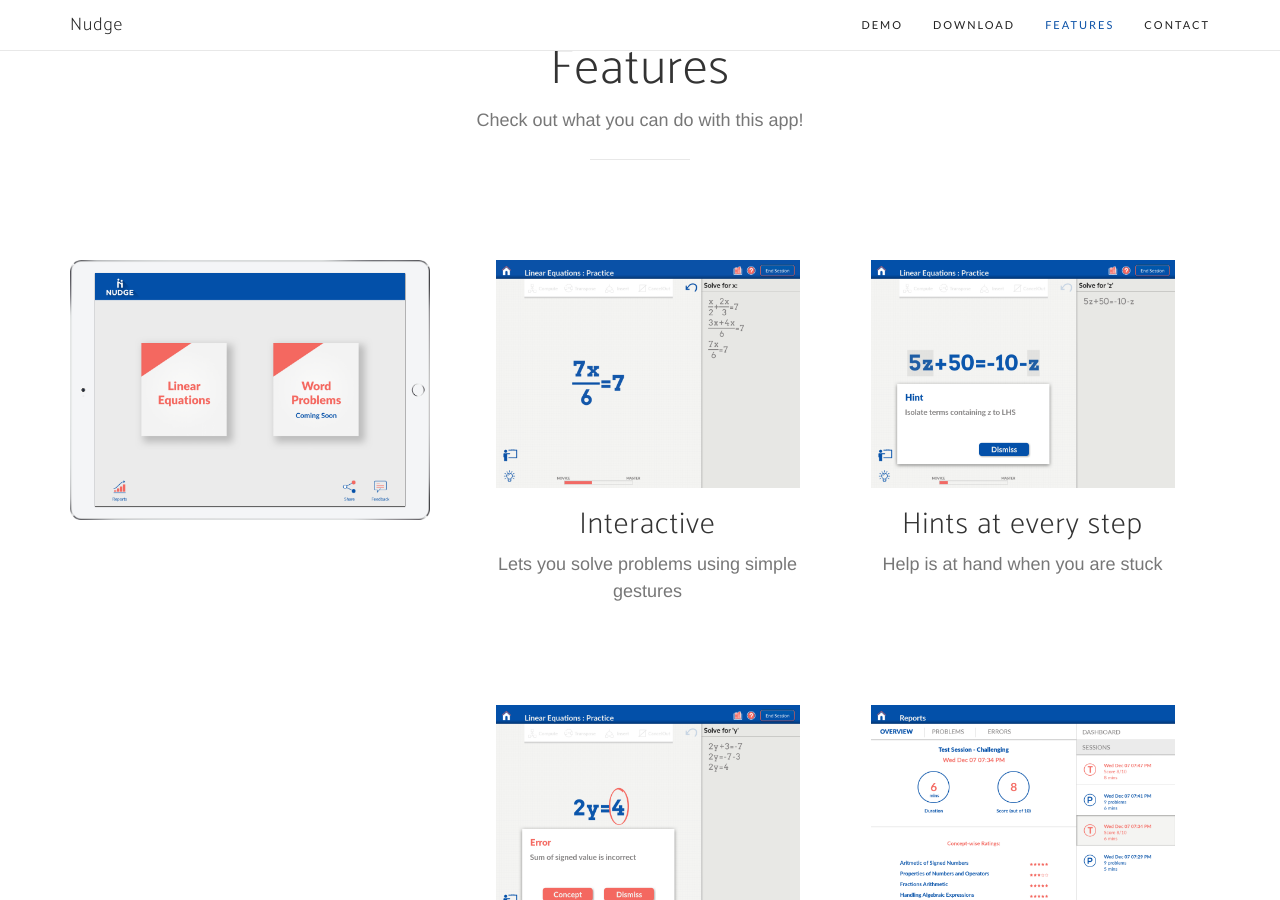
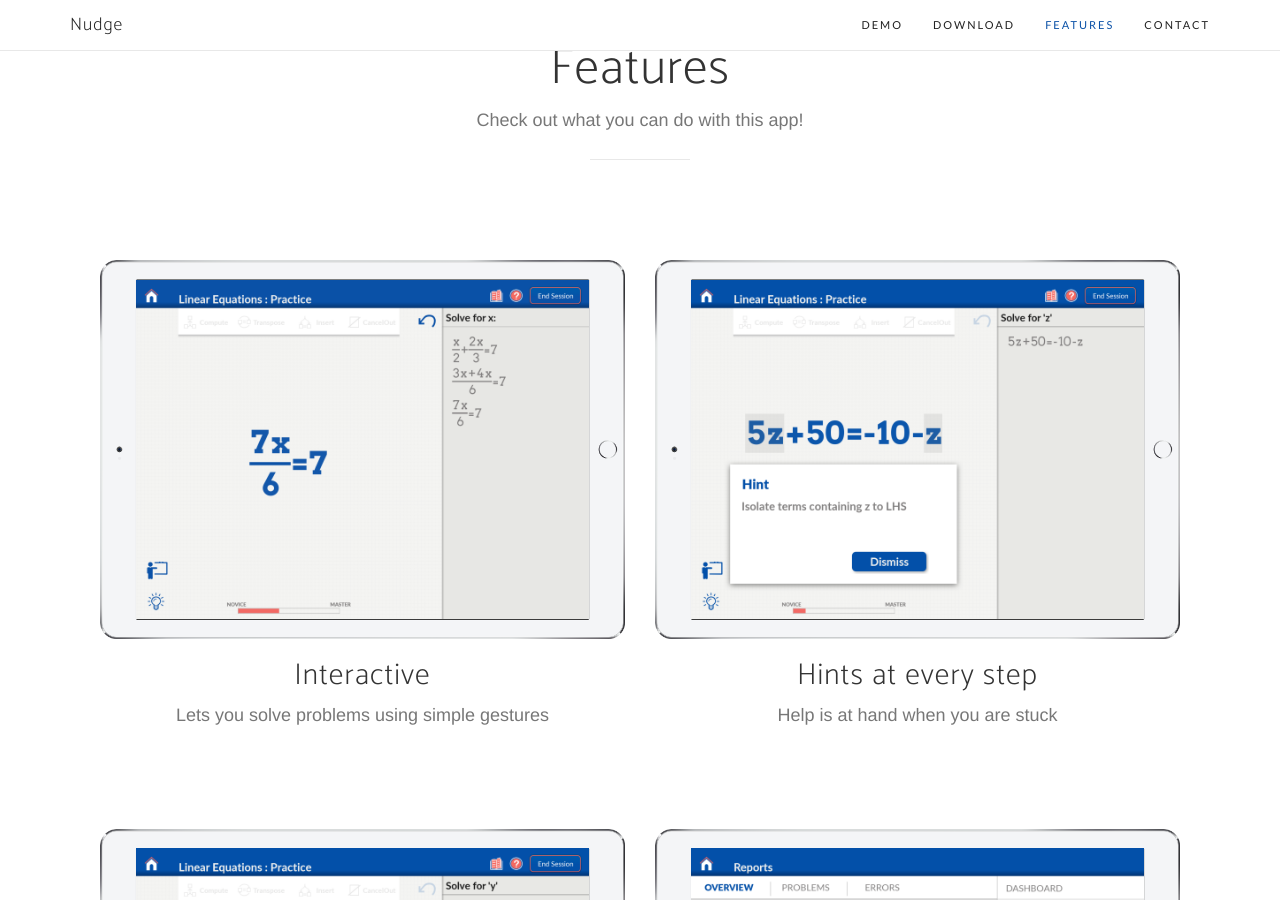
Before and after one commit to nudgealgebra/nudgealgebra.github.io, a Jekyll site: the page built from index.html, in a window 1280 px wide and 900 px high, scrolled down 2669 px. Built offline with Jekyll 4.4.1, drawn with Linux system fonts in a browser that asks for light colours; nearby versions of some CDN libraries; some web fonts are replaced; the list of posts is cut into pages by our own code.

Commit message:
Adding png of favicon Cleaned up services/features.html Added ipad around all the features explaines

```diff
--- a/_includes/services.html
+++ b/_includes/services.html
@@ -10,38 +10,49 @@
                     </div>
                 </div>
             </div>
-            <div class="row">
+            <!--div class="row">
                 <div class="col-md-4">
                     <div class="device-container">
                         <div class="device-mockup ipad_pro landscape silver">
                             <div class="device">
                                 <div class="screen">
                                     <!-- Demo image for screen mockup, you can put an image here, some HTML, an animation, video, or anything else! -->
-                                    <img src="/img/portfolio/home.png" class="img-responsive" alt=""> </div>
+                                    <!--img src="/img/portfolio/home.png" class="img-responsive" alt=""> </div>
                                 <div class="button">
                                     <!-- You can hook the "home button" to some JavaScript events or just remove it -->
 				    <!--iframe src="//youtube.com/embed/TlAnEzVizV4" frameborder="0" allowfullscreen style="width:304px;height:228px;"</iframe-->
-                                </div>
+                                <!--/div>
                             </div>
                         </div>
                     </div>
-                </div>
-                <div class="col-md-8">
+                </div-->
+                <div class="col-md-12">
                     <div class="container-fluid">
                         <div class="row">
                             <div class="col-md-6">
                                 <div class="feature-item">
-                                    <!--i class="icon-screen-smartphone text-primary"></i-->
-					<img src="/img/portfolio/1.png" alt="Intutive gestures" style="width:304px;height:228px;">
+                                    <div class="device-mockup ipad_pro landscape silver">
+			                            <div class="device">
+		                                <div class="screen">
+													<img src="/img/portfolio/1.png" alt="Intutive gestures" class="img-responsive">
+													</div>
+													</div>
+                                    </div>
+
                                     <h3>Interactive</h3>
                                     <p class="text-muted">Lets you solve problems using simple gestures</p>
-                                </div>
+                                        </div>
                             </div>
                             <div class="col-md-6">
                                 <div class="feature-item">
-                                    <!--i class="icon-camera text-primary"></i-->
-				    <img src="/img/portfolio/2.png" alt="Handholding whenever needed" style="width:304px;height:228px;">
-                                    <h3>Hints at every step</h3>
+                                   <div class="device-mockup ipad_pro landscape silver">
+			                            <div class="device">
+		                                <div class="screen">
+													<img src="/img/portfolio/2.png" alt="Handholding whenever needed" class="img-responsive">
+													</div>
+													</div>
+                                    </div>
+				                          <h3>Hints at every step</h3>
                                     <p class="text-muted">Help is at hand when you are stuck</p>
                                 </div>
                             </div>
@@ -49,22 +60,31 @@
                         <div class="row">
                             <div class="col-md-6">
                                 <div class="feature-item">
-                                    <!--i class="icon-present text-primary"></i-->
-				    <img src="/img/portfolio/3.png" alt="Handholding whenever needed" style="width:304px;height:228px;">
-                                    <h3>Feedback</h3>
+                                    <div class="device-mockup ipad_pro landscape silver">
+			                            <div class="device">
+		                                <div class="screen">
+													<img src="/img/portfolio/3.png" alt="Continuous Feedback" class="img-responsive">
+													</div>
+													</div>
+                                    </div>
+				                         <h3>Feedback</h3>
                                     <p class="text-muted">Provides instant feedback when you go wrong</p>
                                 </div>
                             </div>
                             <div class="col-md-6">
                                 <div class="feature-item">
-                                    <!--i class="icon-lock-open text-primary"></i-->
-				   <img src="/img/portfolio/4.png" alt="Handholding whenever needed" style="width:304px;height:228px;">
-                                    <h3>Comprehensive Report</h3>
+                                   <div class="device-mockup ipad_pro landscape silver">
+			                            <div class="device">
+		                                <div class="screen">
+													<img src="/img/portfolio/4.png" alt="Comprehensive Report" class="img-responsive">
+													</div>
+													</div>
+                                    </div>
+                                     <h3>Comprehensive Report</h3>
                                     <p class="text-muted">Comprehensive feedback including ratings for each concept</p>
                                 </div>
                             </div>
                         </div>
                     </div>
                 </div>
-            </div>
-    </section>
+          </section>
```
Also changed, not shown: favicon.png (added).
